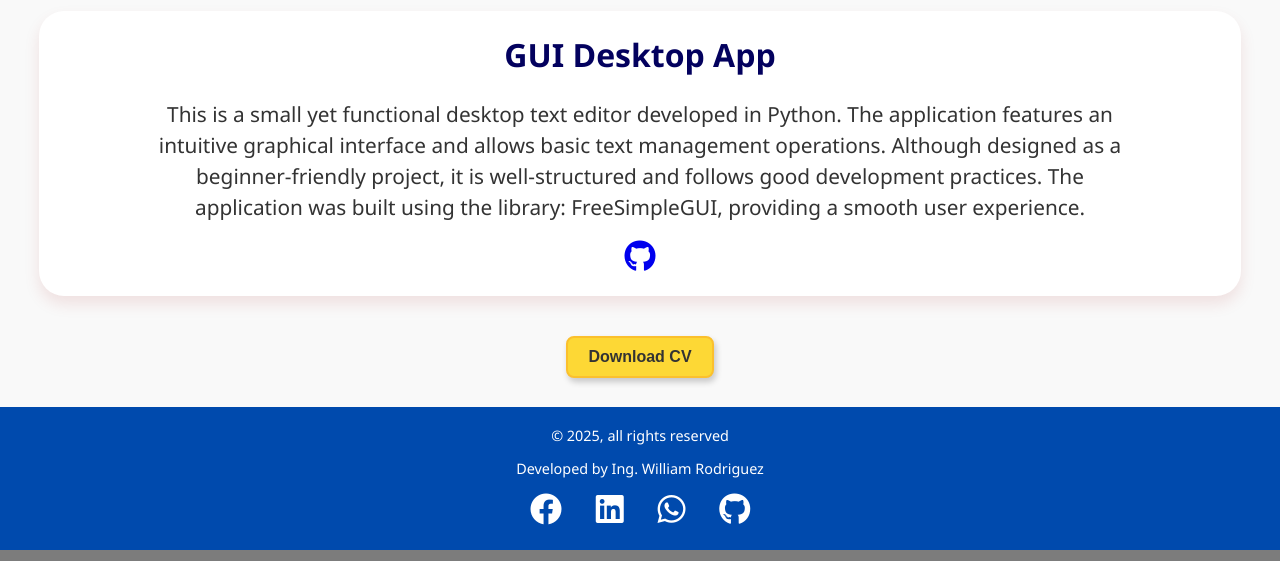
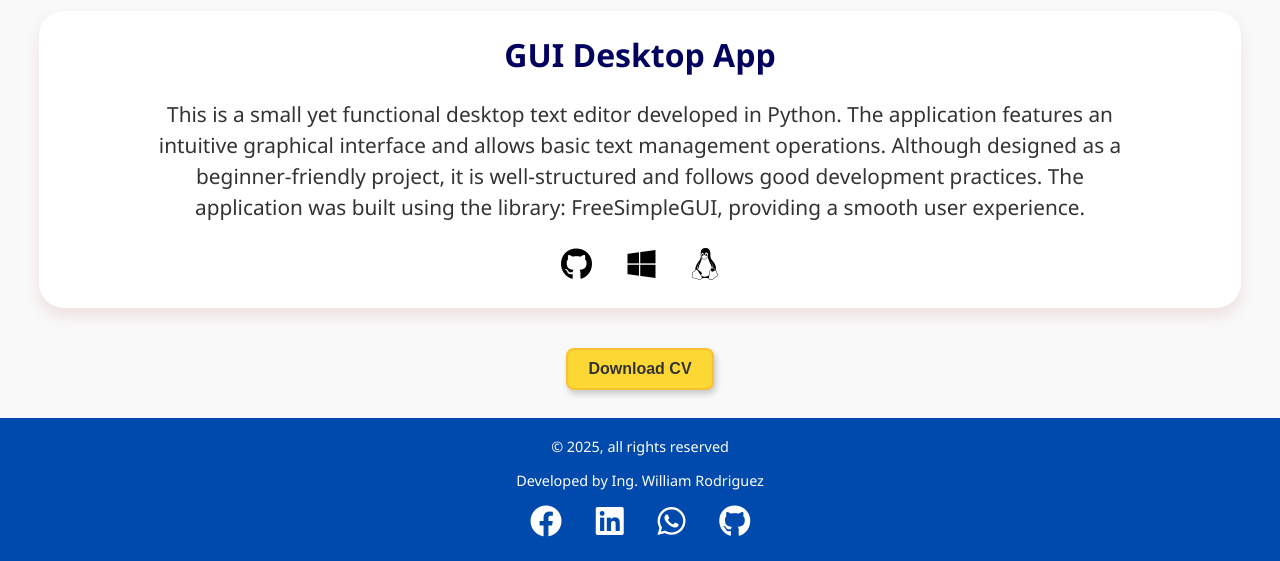
Before and after one commit to William0814/Meine_CV, a Django app: page /experience/ in a window 1280 px wide. Shown: the part 2298-2859 px from the top of the page. Run offline with Django 5.2, Linux system fonts and the light colour scheme.

Commit message:
Add button for download .exe of Windows and file of linux

```diff
--- a/portafolio/static/portafolio/styles.css
+++ b/portafolio/static/portafolio/styles.css
@@ -411,11 +411,11 @@ footer p {
   font-size: 1.5rem;
   transition: color 0.3s ease;
 }
-.social_icon_experiencie {
-  margin-top: 1rem;
-  margin: 0 15px;
+.social_icon_experience {
+  margin-top: 3rem;
+  margin: 16px 15px;
   color: black;
-  font-size: 1.5rem;
+  font-size: 2rem;
   transition: color 0.3s ease;
 }
 .social_icon:hover {
--- a/portafolio/templates/portafolio/experience.html
+++ b/portafolio/templates/portafolio/experience.html
@@ -63,6 +63,20 @@
           title="https://github.com/William0814/employs_native_app.git"
           ><i class="fab fa-github"></i
         ></a>
+        <a
+          href="{%static 'portafolio/gui_windows.exe' %}"
+          target="_blank"
+          class="social_icon_experience"
+          title="Dowload .exe for Windows."
+          ><i class="fab fa-windows"></i
+        ></a>
+        <a
+          href="{%static 'portafolio/gui_linux' %}"
+          target="_blank"
+          class="social_icon_experience"
+          title="Dowload file for Linux."
+          ><i class="fab fa-linux"></i
+        ></a>
       <br>
   </div>
 </section>
```
Also changed, not shown: 2 other files.
